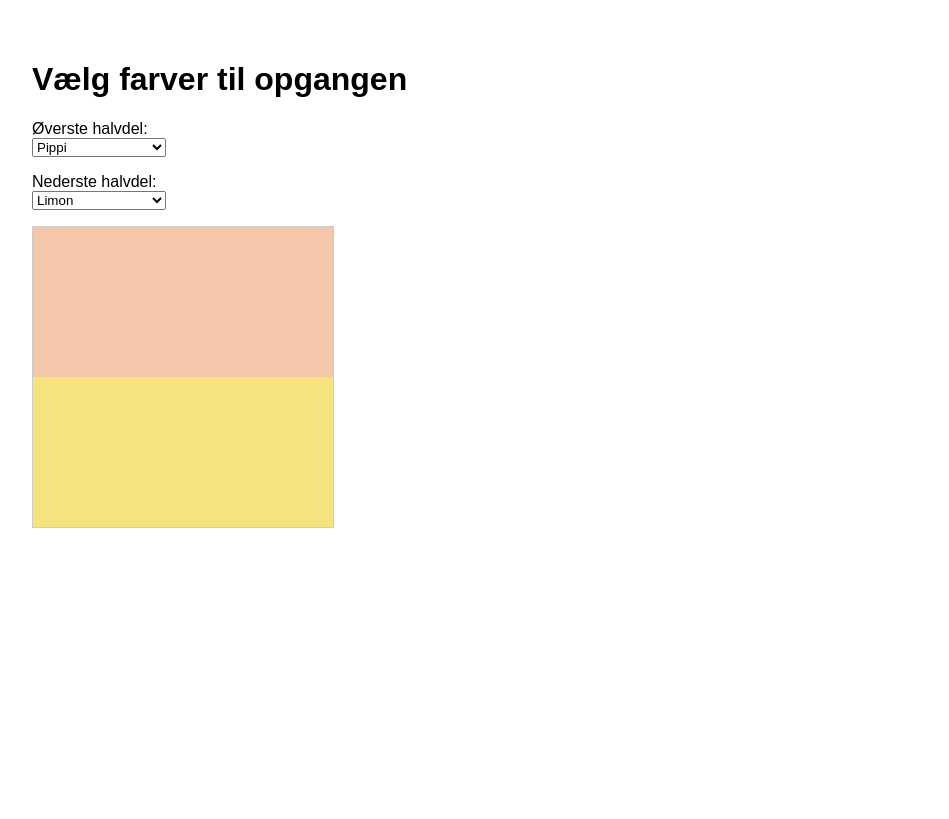
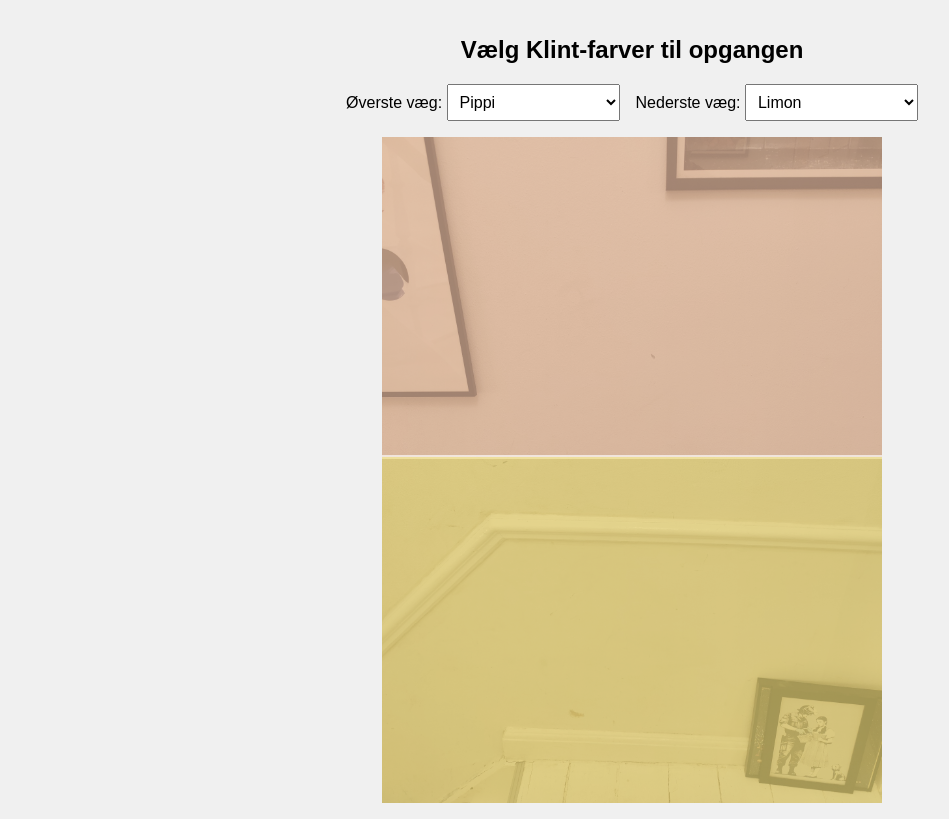
Before and after one commit to Madseffect/klintopgang, a plain HTML site: page index.html in a window 1280 px wide. Shown: the whole page, without its empty margins (8-957 px from the left). Drawn offline with Linux system fonts and the light colour scheme.

Commit message:
Add files via upload

```diff
--- a/index.html
+++ b/index.html
@@ -2,28 +2,78 @@
 <html lang="da">
 <head>
   <meta charset="UTF-8">
-  <title>Klint Farvevælger</title>
+  <title>Klint Opgangsfarver</title>
   <style>
-    body { font-family: sans-serif; padding: 2rem; }
-    select { margin-bottom: 1rem; display: block; }
-    svg { width: 300px; height: auto; border: 1px solid #ccc; display: block; margin-top: 1rem; }
+    body {
+      font-family: sans-serif;
+      margin: 0;
+      background: #f0f0f0;
+      padding: 1rem;
+    }
+
+    .container {
+      position: relative;
+      max-width: 500px;
+      margin: 0 auto;
+    }
+
+    img {
+      width: 100%;
+      display: block;
+    }
+
+    .overlay {
+      position: absolute;
+      left: 0;
+      width: 100%;
+      pointer-events: none;
+    }
+
+    .top {
+      top: 0;
+      height: 48%;
+      border-bottom: 2px solid #fff;
+    }
+
+    .bottom {
+      bottom: 0;
+      height: 52%;
+      border-top: 2px solid #fff;
+    }
+
+    .controls {
+      display: flex;
+      gap: 1rem;
+      margin: 1rem 0;
+      justify-content: center;
+    }
+
+    select {
+      padding: 0.5rem;
+      font-size: 1rem;
+    }
   </style>
 </head>
 <body>
-  <h1>Vælg farver til opgangen</h1>
 
-  <label for="topColor">Øverste halvdel:</label>
-  <select id="topColor"></select>
+<h2 style="text-align:center;">Vælg Klint-farver til opgangen</h2>
 
-  <label for="bottomColor">Nederste halvdel:</label>
-  <select id="bottomColor"></select>
+<div class="controls">
+  <label>
+    Øverste væg:
+    <select id="colorTop"></select>
+  </label>
+  <label>
+    Nederste væg:
+    <select id="colorBottom"></select>
+  </label>
+</div>
 
-  <svg viewBox="0 0 200 200">
-    <!-- Øverste halvdel -->
-    <rect id="topHalf" x="0" y="0" width="200" height="100" fill="#f9f7f2" />
-    <!-- Nederste halvdel -->
-    <rect id="bottomHalf" x="0" y="100" width="200" height="100" fill="#f9f7f2" />
-  </svg>
+<div class="container">
+  <img src="opgang.jpg" alt="Opgang">
+  <div class="overlay top" id="overlayTop"></div>
+  <div class="overlay bottom" id="overlayBottom"></div>
+</div>
 
 <script>
    const colors = {
@@ -53,20 +103,26 @@
       "Merino": "#f3efe6"
     };
 
-    const selectTop = document.getElementById("topColor");
-    const selectBottom = document.getElementById("bottomColor");
+  const selectTop = document.getElementById("colorTop");
+  const selectBottom = document.getElementById("colorBottom");
 
-    Object.entries(colors).forEach(([name, hex]) => {
+  function createOptions(select) {
+    for (const [name, hex] of Object.entries(colors)) {
       const opt = document.createElement("option");
       opt.value = hex;
       opt.textContent = name;
-      selectTop.appendChild(opt.cloneNode(true));
-      selectBottom.appendChild(opt.cloneNode(true));
-    });
+      select.appendChild(opt);
+    }
+  }
+
+  createOptions(selectTop);
+  createOptions(selectBottom);
 
   function updateColors() {
-      document.getElementById("topHalf").setAttribute("fill", selectTop.value);
-      document.getElementById("bottomHalf").setAttribute("fill", selectBottom.value);
+    document.getElementById("overlayTop").style.background = selectTop.value;
+    document.getElementById("overlayTop").style.opacity = 0.65;
+    document.getElementById("overlayBottom").style.background = selectBottom.value;
+    document.getElementById("overlayBottom").style.opacity = 0.65;
   }
 
   selectTop.addEventListener("change", updateColors);
@@ -76,5 +132,6 @@
   selectBottom.selectedIndex = 1;
   updateColors();
 </script>
+
 </body>
 </html>
```
Also changed, not shown: opgang.jpg (added). Lines whose indentation alone changed are shown as unchanged.
